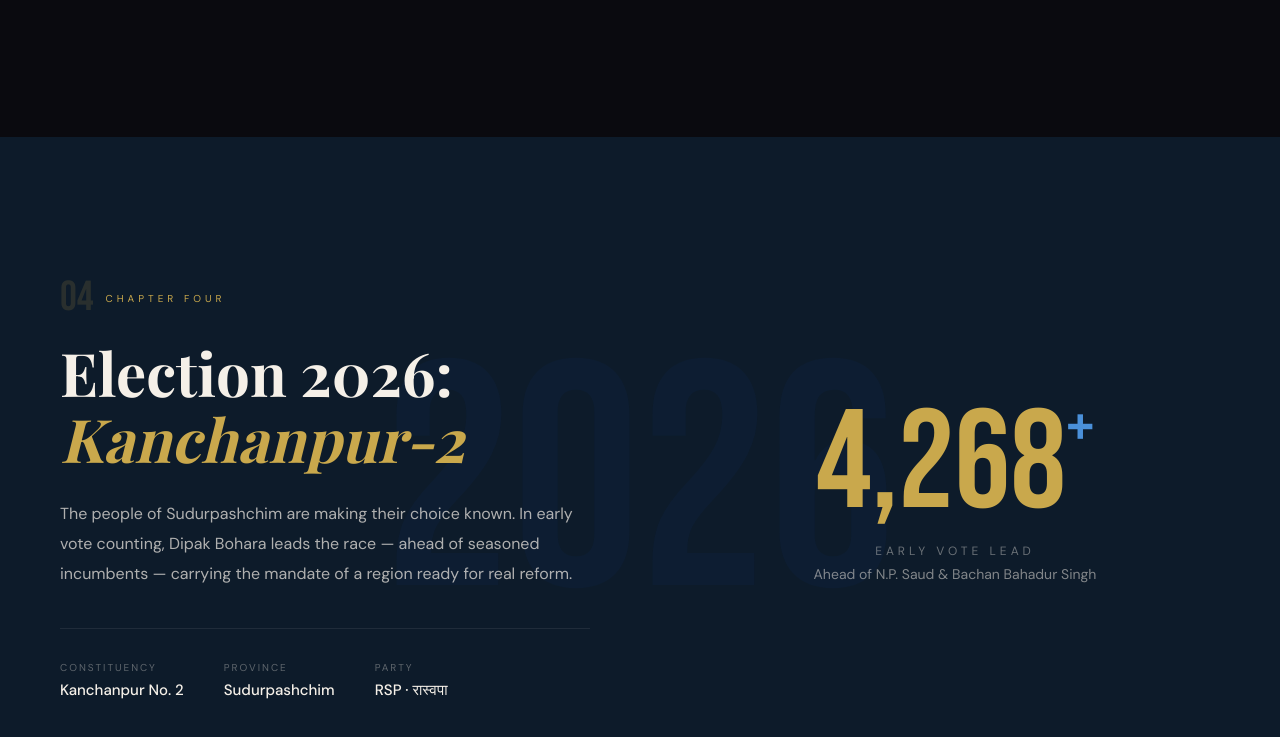
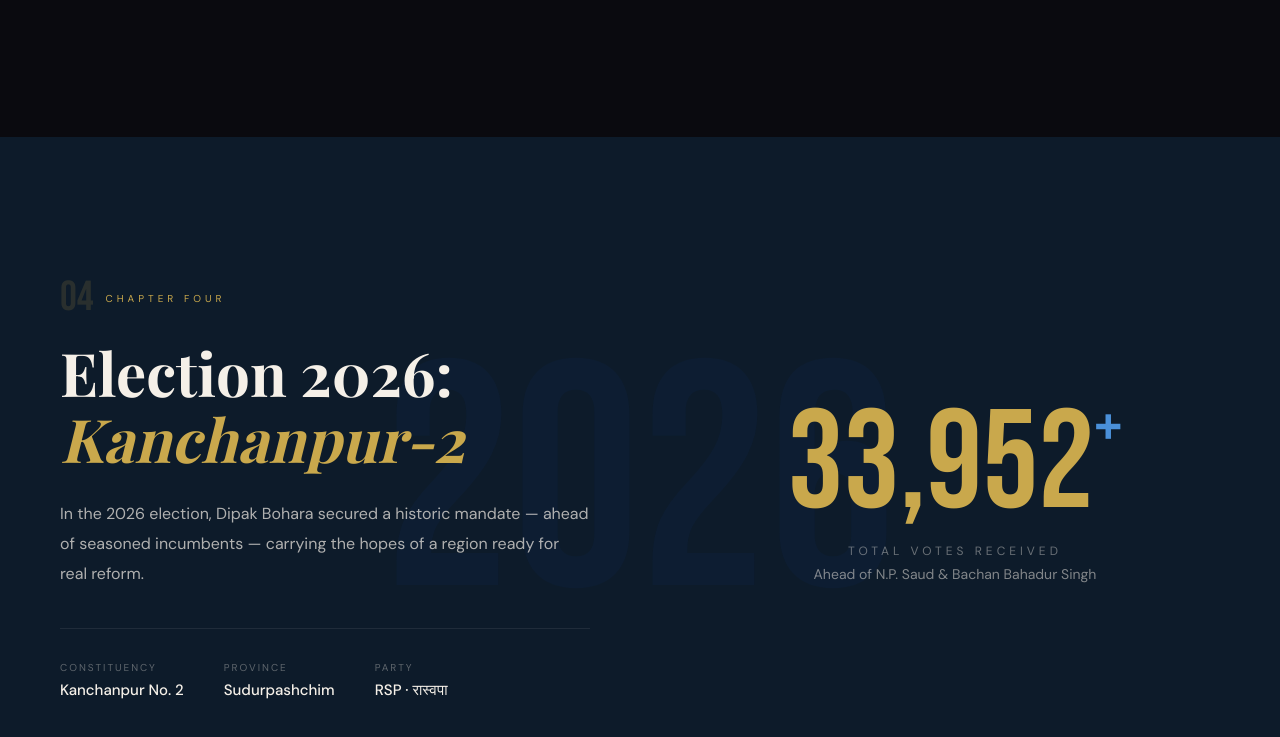
Before and after one commit to I-am-Indrajeet/dipak_bohara_portfolio_website, a website: page public/index.html in a window 1280 px wide. Shown: the part 4803-5540 px from the top of the page. Drawn offline with nearby package versions, Linux system fonts and the light colour scheme; a web font is replaced by a local one.

Commit message:
update vote counts and labels

```diff
--- a/public/index.html
+++ b/public/index.html
@@ -195,8 +195,8 @@
           <div class="timeline-year">2026</div>
           <div class="timeline-text">
             <h3>Candidate for House of Representatives</h3>
-            <p>Standing for Kanchanpur Constituency No. 2 — early vote counts show him leading with 4,268+ votes ahead
-              of established incumbents.</p>
+            <p>Standing for Kanchanpur Constituency No. 2 — total vote count shows him with 33,952 votes ahead of
+              established incumbents.</p>
           </div>
         </div>
       </div>
@@ -313,8 +313,8 @@
         <div class="chapter reveal" data-n="04">Chapter Four</div>
         <h2 class="section-title reveal reveal-delay-1">Election 2026:<br><em>Kanchanpur-2</em></h2>
         <p class="section-body reveal reveal-delay-2">
-          The people of Sudurpashchim are making their choice known. In early vote counting, Dipak Bohara leads the race
-          — ahead of seasoned incumbents — carrying the mandate of a region ready for real reform.
+          In the 2026 election, Dipak Bohara secured a historic mandate — ahead of seasoned incumbents — carrying the
+          hopes of a region ready for real reform.
         </p>
         <div class="constituency-info reveal reveal-delay-3">
           <div class="ci-item">
@@ -334,7 +334,7 @@
 
       <div class="vote-counter reveal">
         <div class="vote-num" id="voteCounter">0</div>
-        <div class="vote-label">Early Vote Lead</div>
+        <div class="vote-label">Total Votes Received</div>
         <div class="vote-sub">Ahead of N.P. Saud & Bachan Bahadur Singh</div>
       </div>
     </div>
--- a/public/js/main.js
+++ b/public/js/main.js
@@ -93,7 +93,7 @@
     // ─── Vote counter animation ───
     var voteEl = document.getElementById('voteCounter');
     if (voteEl) {
-        var voteTarget = 4268;
+        var voteTarget = 33952;
         var voteAnimated = false;
 
         var voteObserver = new IntersectionObserver(function (entries) {
```
